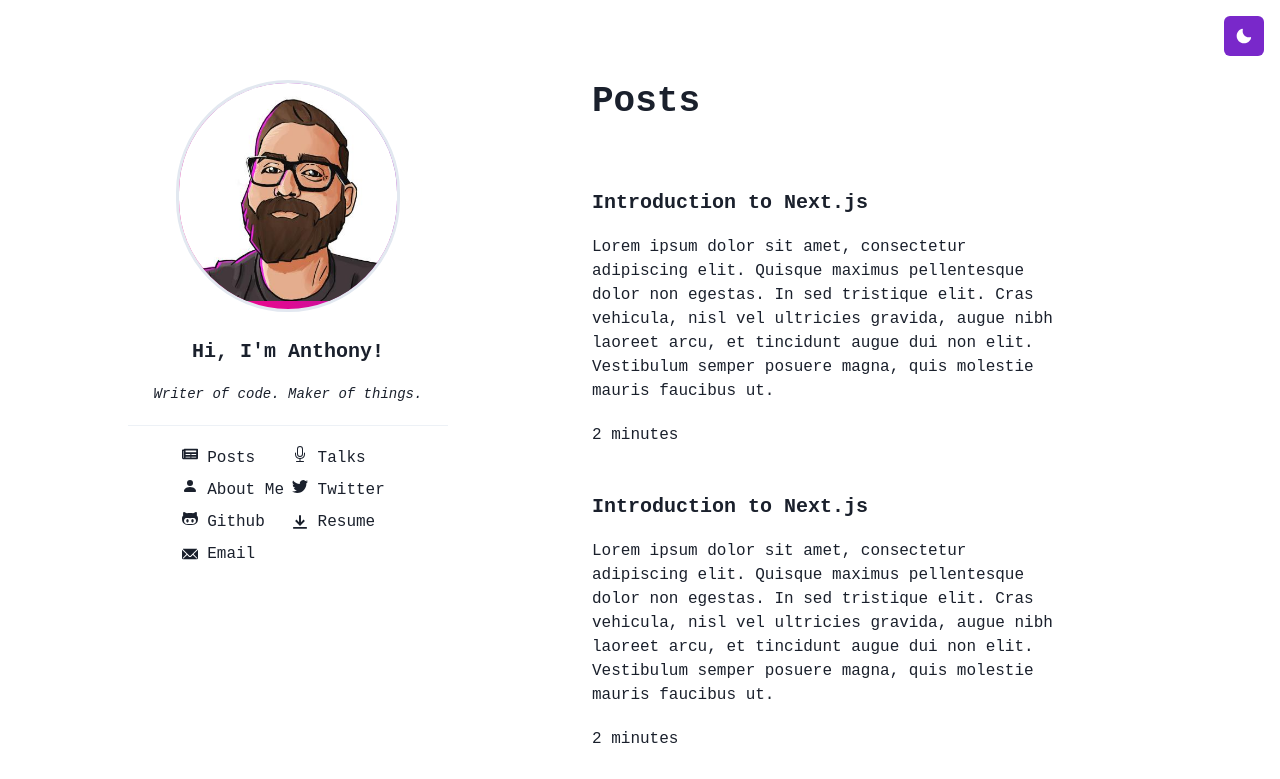
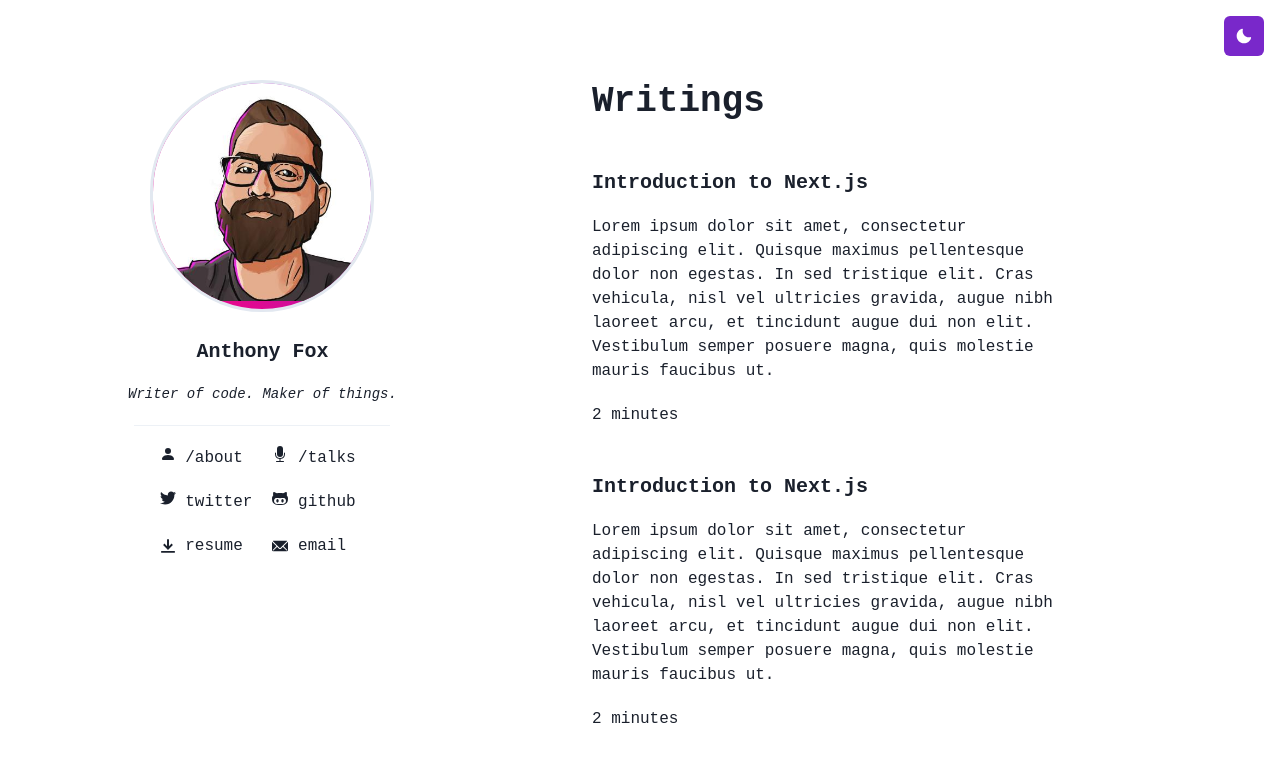
Before and after one commit to WTFox/blog, a Next.js app: page / in a window 1280 px wide. Shown: the top 779 px of the page. Built offline with nearby package versions, Linux system fonts and the light colour scheme; a web font is replaced by a local one.

Commit message:
s/Posts/Writings/

```diff
--- a/src/components/Fonts.tsx
+++ b/src/components/Fonts.tsx
@@ -3,6 +3,9 @@ import { Global } from "@emotion/react";
 const Fonts = () => (
   <Global
     styles={`
+      a:focus {
+        outline: none;
+      },
       @font-face {
         font-family: 'MonoLisa';
         src: url('../public/fonts/MonoLisa/MonoLisa-Regular.woff2') format('woff2'),
--- a/src/components/Nav.tsx
+++ b/src/components/Nav.tsx
@@ -14,39 +14,43 @@ import Image from "next/image";
 
 import { EmailIcon, DownloadIcon } from "@chakra-ui/icons";
 import { GoOctoface } from "react-icons/go";
-import { FaNewspaper } from "react-icons/fa";
-import { BsFillPersonFill, BsMic, BsTwitter } from "react-icons/bs";
+import { FaTwitter } from "react-icons/fa";
+import { BsFillPersonFill, BsMicFill } from "react-icons/bs";
 import Section from "./Section";
 import { Container } from "@/components/Container";
 
 import profilePic from "../public/images/profile.jpg";
 
 const linkData = [
-  { href: "/#Posts", icon: FaNewspaper, text: "    Posts", isExternal: false },
-  { href: "/talks", icon: BsMic, text: "    Talks", isExternal: false },
   {
     href: "/about",
     icon: BsFillPersonFill,
-    text: "    About Me",
+    text: "/about",
     isExternal: false,
   },
+  { href: "/talks", icon: BsMicFill, text: "/talks", isExternal: false },
   {
     href: "https://twitter.com/__wtfox__",
-    icon: BsTwitter,
-    text: "    Twitter",
+    icon: FaTwitter,
+    text: "twitter",
     isExternal: true,
   },
   {
     href: "https://github.com/wtfox/",
     icon: GoOctoface,
-    text: "    Github",
+    text: "github",
     isExternal: true,
   },
-  { href: "/", icon: DownloadIcon, text: "    Resume", isExternal: false },
+  {
+    href: "/resume.pdf",
+    icon: DownloadIcon,
+    text: "resume",
+    isExternal: false,
+  },
   {
     href: "mailto:anthonyfox1988@gmail.com",
     icon: EmailIcon,
-    text: "    Email",
+    text: "email",
     isExternal: true,
   },
 ];
@@ -57,11 +61,11 @@ const Links = () => {
       <Grid
         justifyItems={"left"}
         templateColumns={{ base: "repeat(2, 1fr)" }}
-        gap={2}
+        gap={5}
       >
-        {linkData.map((link) => {
+        {linkData.map((link, index) => {
           return (
-            <GridItem>
+            <GridItem key={index}>
               <Link passHref href={link.href}>
                 <ChakraLink isExternal={link.isExternal} fontSize={"md"}>
                   <Text>
@@ -99,15 +103,14 @@ const NavContent = () => {
       </Section>
 
       <Section delay={0.1} pt={5}>
-        <Heading fontSize={"xl"}>Hi, I'm Anthony!</Heading>
+        <Heading fontSize={"xl"}>Anthony Fox</Heading>
         <Container maxW={"md"} pt={5}>
           <Text fontSize={"sm"} as="i">
             Writer of code. Maker of things.
           </Text>
         </Container>
       </Section>
-
-      <Divider pt={5} w={"xs"} />
+      <Divider pt={5} w={"2xs"} />
       <Links />
     </Container>
   );
--- a/src/components/PostList.tsx
+++ b/src/components/PostList.tsx
@@ -1,4 +1,4 @@
-import { Divider, Heading, Stack } from "@chakra-ui/react";
+import { Heading, Stack } from "@chakra-ui/react";
 
 import PostListItem from "./PostListItem";
 import Section from "./Section";
@@ -6,9 +6,9 @@ import Section from "./Section";
 export const PostList = ({ posts }) => {
   return (
     <Stack px={20}>
-      <Section pb={10} delay={0.1}>
+      <Section pb={5} delay={0.1}>
         <Heading id="Posts" size="xl">
-          Posts
+          Writings
         </Heading>
       </Section>
       {posts.map((post, index) => {
```
